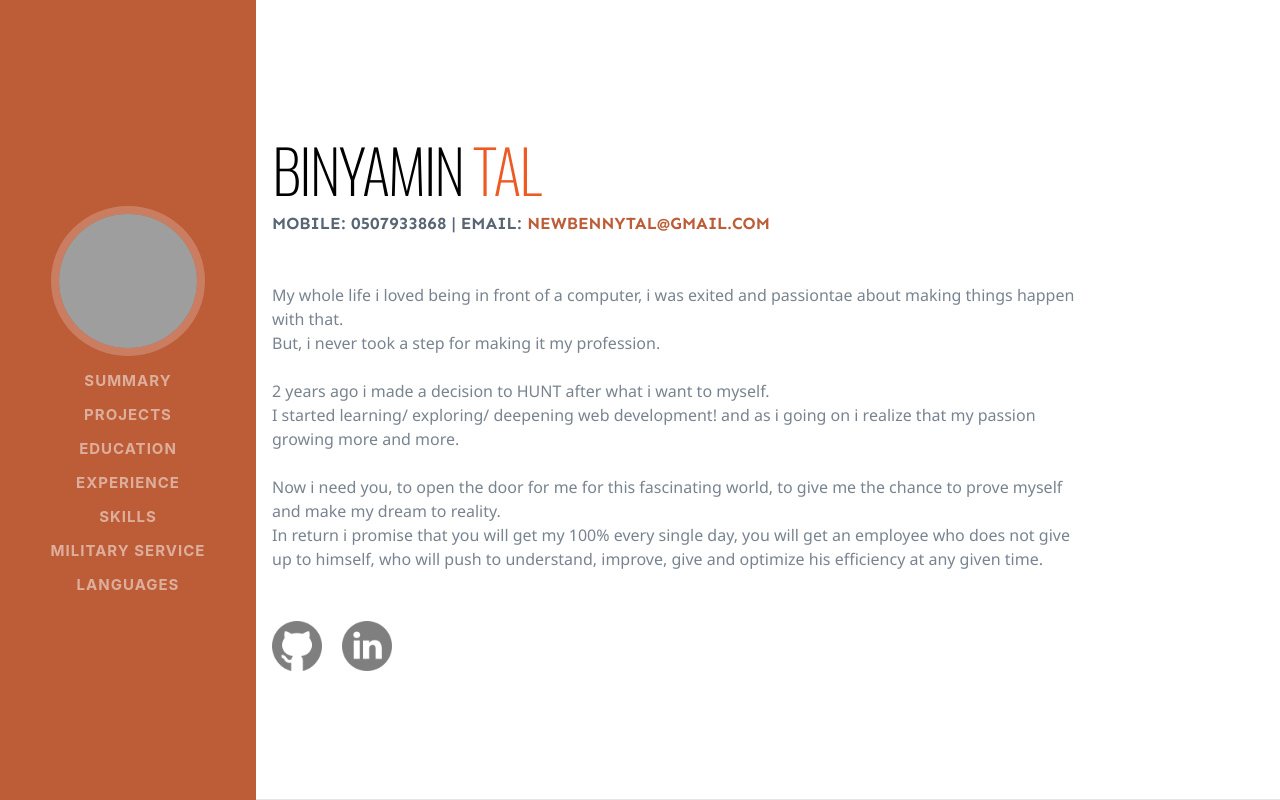
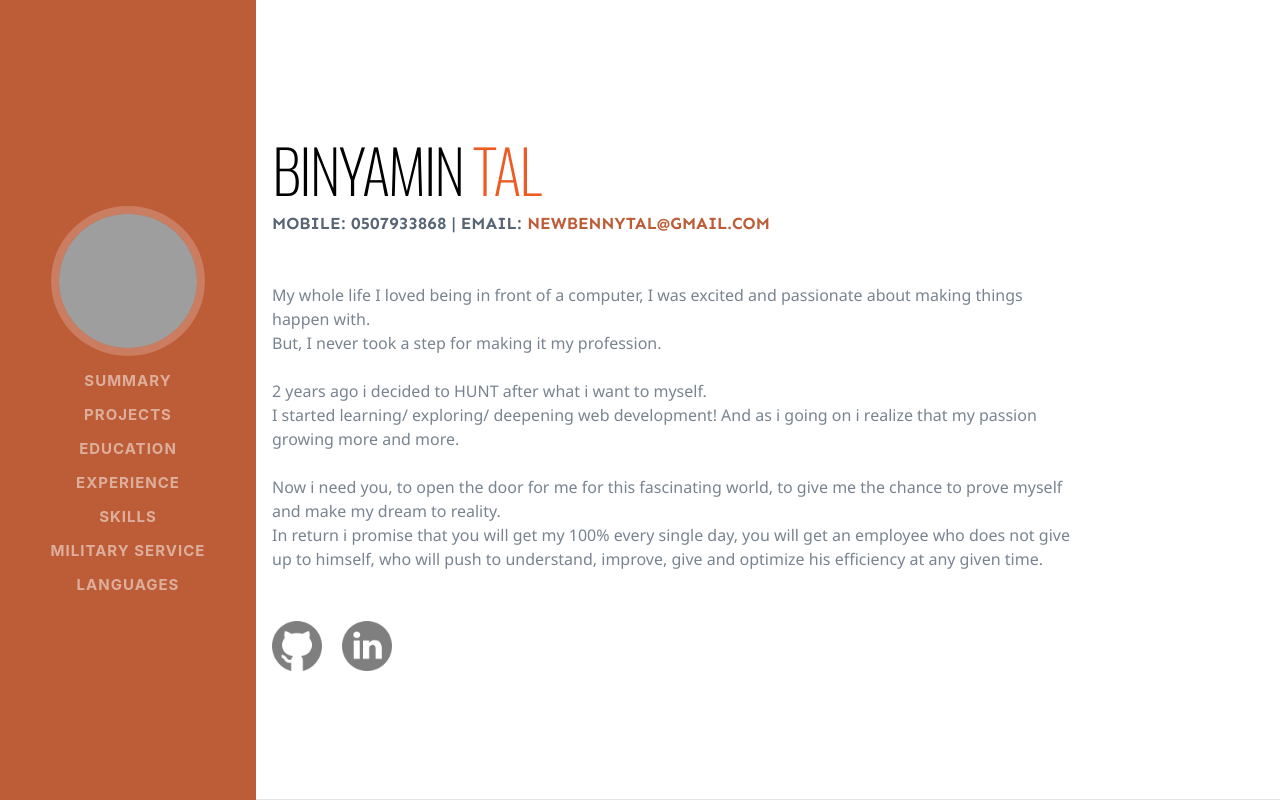
Before and after one commit to Benjamn89/profile-react, a React (Create React App) app: page / in a window 1280 px wide. Shown: the top 800 px of the page. Built offline with nearby package versions, Linux system fonts and the light colour scheme; grey boxes are pictures that could not be loaded.

Commit message:
Fix spelling

```diff
--- a/src/Components/SummaryS/index.js
+++ b/src/Components/SummaryS/index.js
@@ -20,13 +20,13 @@ class SummaryS extends Component {
             <span className="change-contact-p">NEWBENNYTAL@GMAIL.COM </span>
           </p>
           <p className="summary-lookingfor-p">
-            My whole life i loved being in front of a computer, i was exited and
-            passiontae about making things happen with that.
+            My whole life I loved being in front of a computer, I was excited
+            and passionate about making things happen with.
             <br />
-            But, i never took a step for making it my profession.
-            <br /> <br />2 years ago i made a decision to HUNT after what i want
-            to myself. <br />I started learning/ exploring/ deepening web
-            development! and as i going on i realize that my passion growing
+            But, I never took a step for making it my profession.
+            <br /> <br />2 years ago i decided to HUNT after what i want to
+            myself. <br />I started learning/ exploring/ deepening web
+            development! And as i going on i realize that my passion growing
             more and more.
             <br /> <br />
             Now i need you, to open the door for me for this fascinating world,
```
